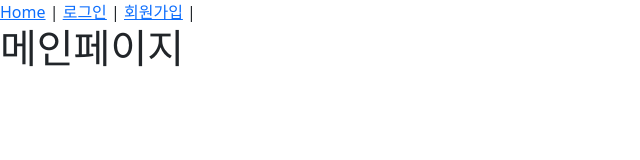
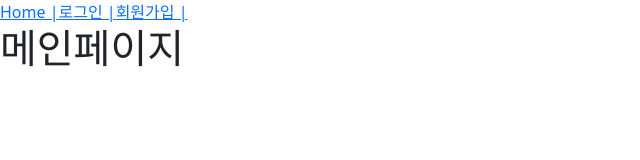
Before and after one commit to jinmoon23/SSAFY_12_1_FINAL_PJT, a Vue app in the folder final-pjt-front/final-pjt-front/: page / in a window 1280 px wide. Shown: the top 160 px of the page, without its empty margins (0-640 px from the left). Built offline with nearby package versions, Linux system fonts and the light colour scheme.

Commit message:
Update : 이름 수정

```diff
--- a/final-pjt-front/final-pjt-front/src/App.vue
+++ b/final-pjt-front/final-pjt-front/src/App.vue
@@ -1,12 +1,9 @@
 <template>
   <div>
     <nav>
-      <RouterLink :to="{name: 'HomeView'}">Home</RouterLink>
-      |
-      <RouterLink v-if="!isLoggedIn" :to="{name: 'LogInView'}">로그인</RouterLink>
-      |
-      <RouterLink v-if="!isLoggedIn" :to="{name: 'SignUpView'}">회원가입</RouterLink>
-      |
+      <RouterLink :to="{name: 'HomeView'}">Home |</RouterLink>
+      <RouterLink v-if="!isLoggedIn" :to="{name: 'LogInView'}">로그인 |</RouterLink>
+      <RouterLink v-if="!isLoggedIn" :to="{name: 'SignUpView'}">회원가입 |</RouterLink>
       <button v-if="isLoggedIn" @click="logOut">로그아웃</button>
     </nav>
     <RouterView/>
```
